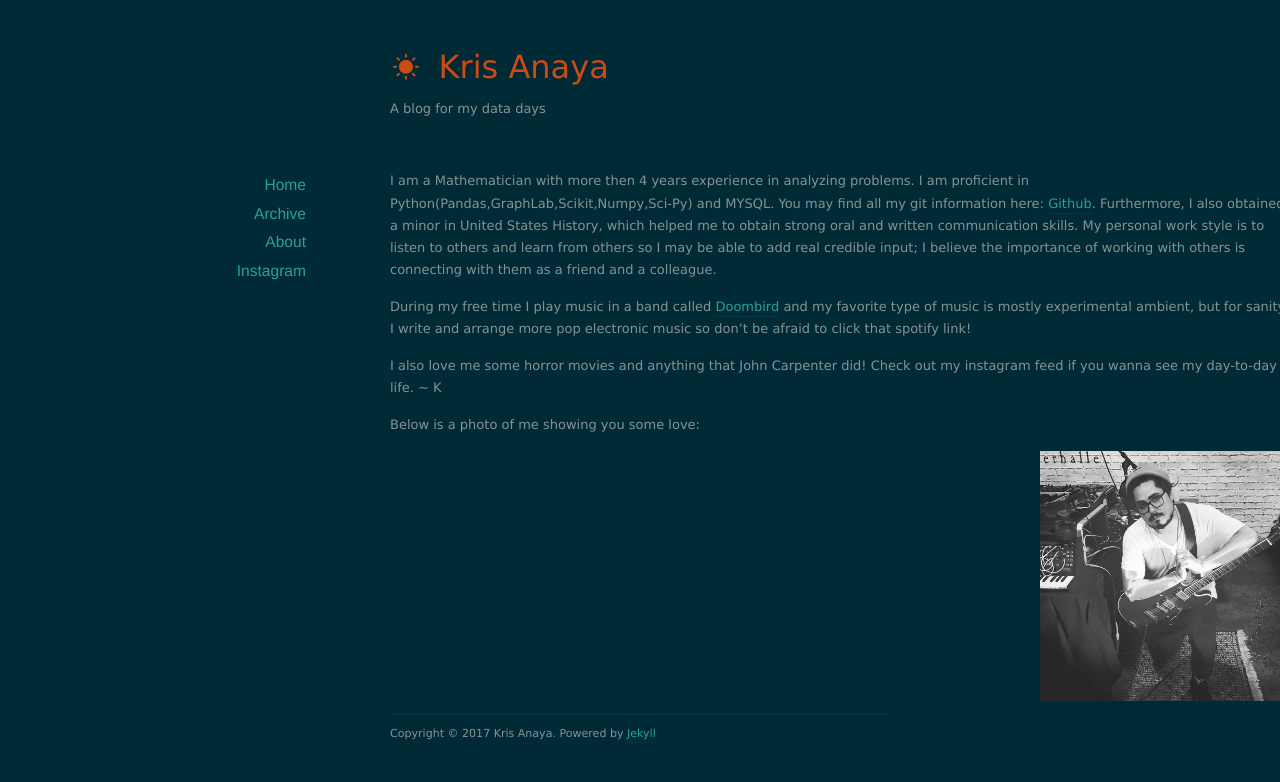
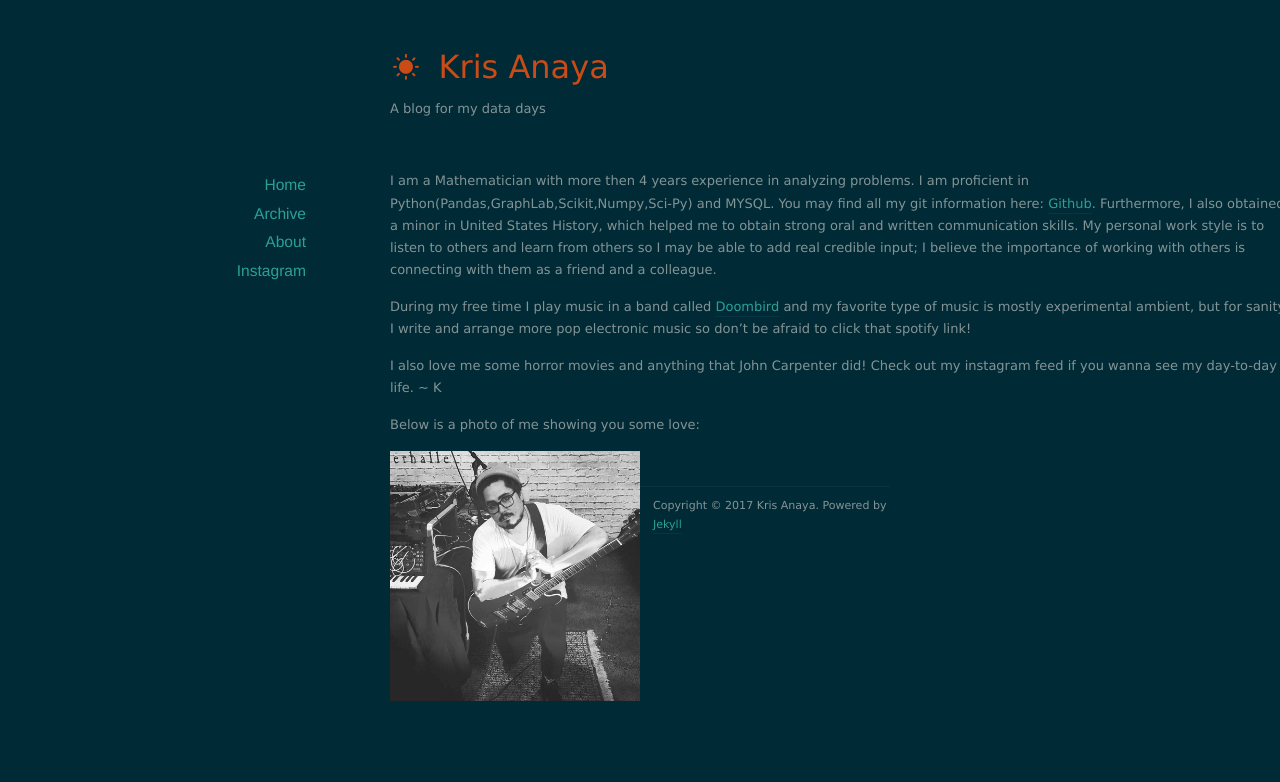
Before and after one commit to krismanaya/krismanaya.github.io, a Jekyll site: the page built from about/index.markdown, in a window 1280 px wide. Shown: the top 782 px of the page. Built offline with Jekyll 4.4.1, drawn with Linux system fonts in a browser that asks for light colours; nearby versions of some CDN libraries.

Commit message:
push image left

```diff
--- a/about/index.markdown
+++ b/about/index.markdown
@@ -12,4 +12,4 @@ I also love me some horror movies and anything that John Carpenter did! Check ou
 
 Below is a photo of me showing you some love:
 
-<img src="/images/kris.jpg" width="250" height="250" class="right" />
+<img src="/images/kris.jpg" width="250" height="250" class="left" />
```
